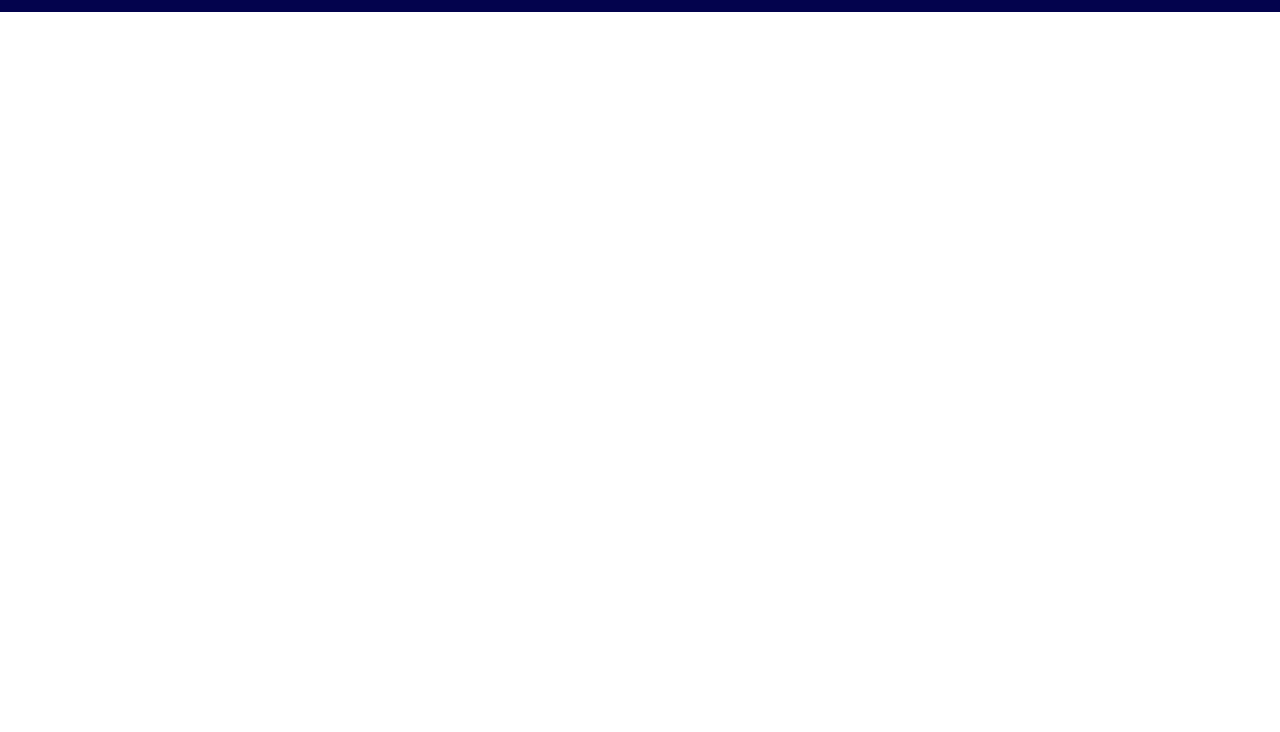
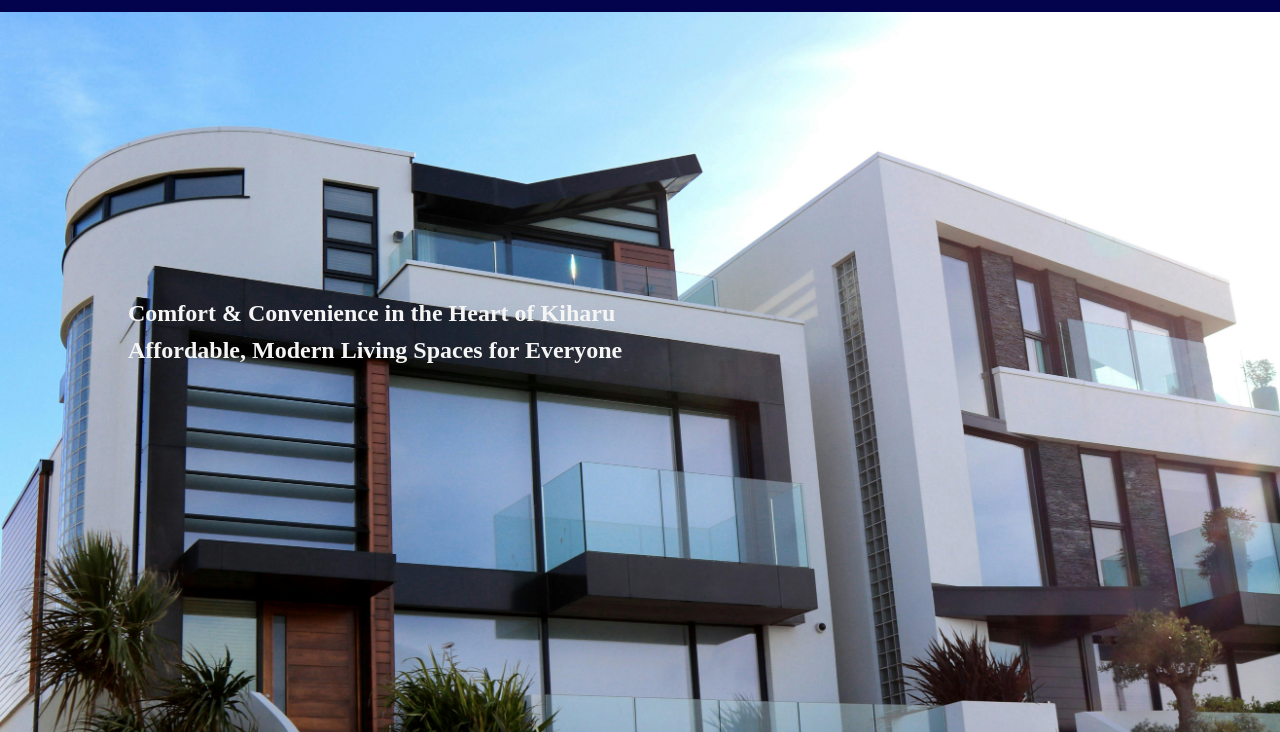
Before and after one commit to kevin-njuguna/Urban-Haven-Apartments, a website built with Vite: page index.html in a window 1280 px wide. Shown: the part 71-803 px from the top of the page. Built offline with nearby package versions, Linux system fonts and the light colour scheme.

Commit message:
add hero section

```diff
--- a/index.html
+++ b/index.html
@@ -23,6 +23,16 @@
     </nav>
   </div>
 </header>
-
+<section id="hero">
+<div class="hero-container">
+  <div class="hero-img">
+    <img src="/apartment image 7.jpg" alt="apartment image">
+  </div>
+   <div class="hero-text">
+    <h4 class="hero-title">Comfort & Convenience in the Heart of Kiharu</h4>
+    <h4 class="hero-tagline">Affordable, Modern Living Spaces for Everyone</h4>
+  </div>
+</div>
+</section>
   </body>
 </html>
--- a/src/style.css
+++ b/src/style.css
@@ -43,3 +43,29 @@ header {
   text-decoration: none;
   font-size: 2rem;
 }
+
+.hero-container {
+  display: flex;
+  flex-direction: column;
+  position: relative;
+}
+
+.hero-img img {
+  width: 100%;
+  height: 90vh;
+  object-fit: cover;
+  display: block;
+}
+
+.hero-text {
+  position: absolute;
+  top: 40%;
+  left: 10%;
+  color: whitesmoke;
+}
+
+.hero-title,
+.hero-tagline {
+  font-size: 2.4rem;
+  margin-bottom: 1rem;
+}
```
Also changed, not shown: public/apartment image 7.jpg (added).
